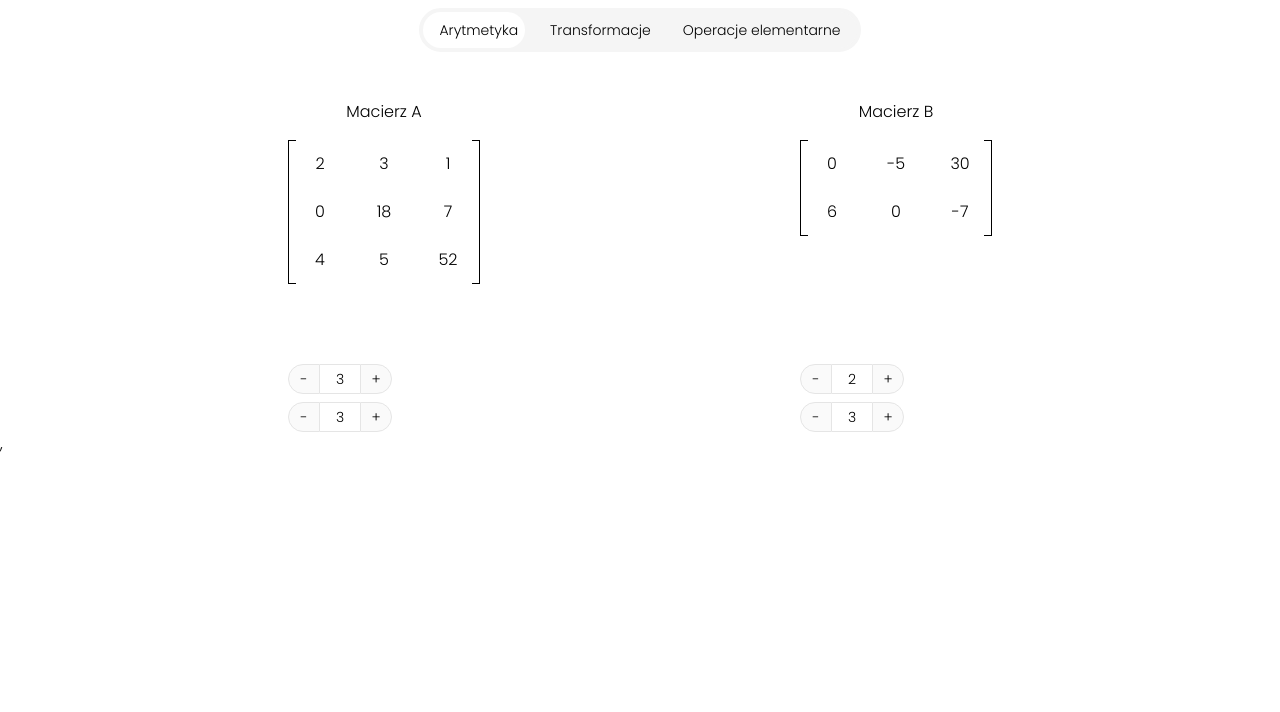
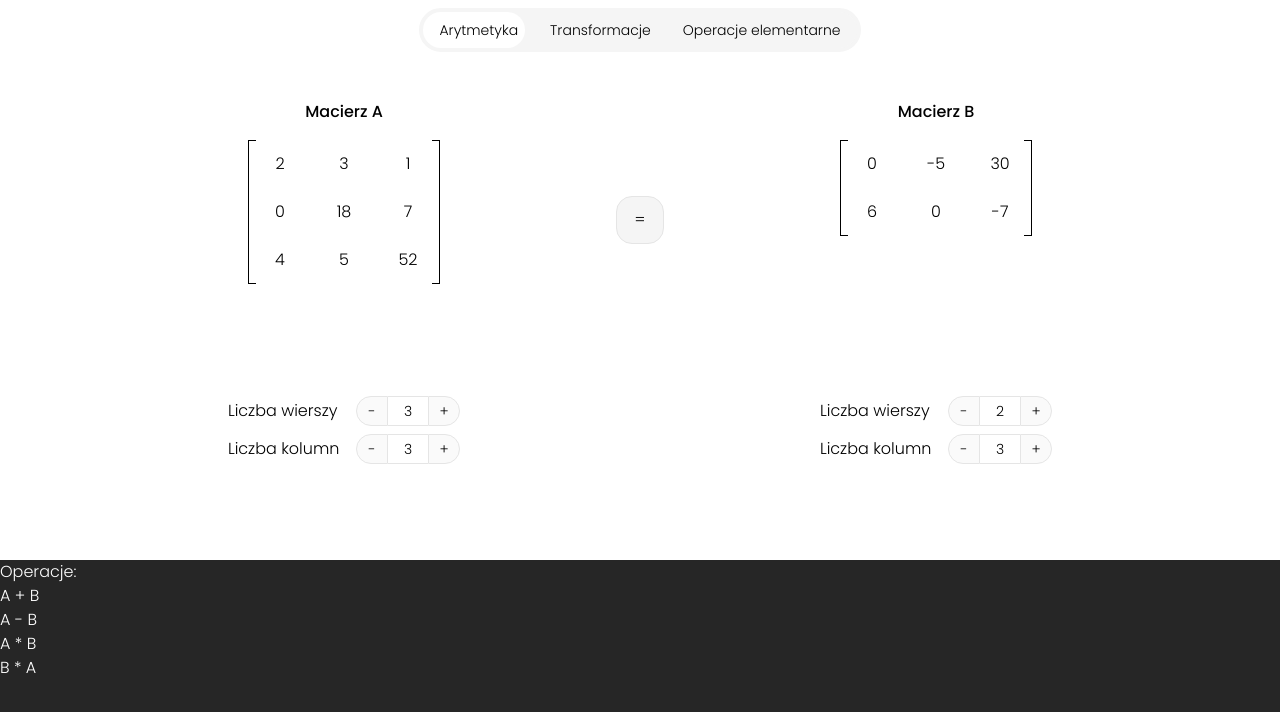
Before and after one commit to arkadiuszwolk/matrix-calculator, a React (Vite) app: page / in a window 1280 px wide. Shown: the top 712 px of the page. Built offline with nearby package versions, Linux system fonts and the light colour scheme.

Commit message:
Lock the matrix dimensions and add a function that swaps them

```diff
--- a/index.html
+++ b/index.html
@@ -1,10 +1,10 @@
-<!DOCTYPE html>
+<!doctype html>
 <html lang="pl">
   <head>
     <meta charset="UTF-8" />
     <link rel="icon" type="image/svg+xml" href="/vite.svg" />
     <meta name="viewport" content="width=device-width, initial-scale=1.0" />
-        <title>Vite + React</title>
+    <title>Matrix calculator</title>
   </head>
   <body>
     <div id="root"></div>
--- a/src/App.jsx
+++ b/src/App.jsx
@@ -44,43 +44,96 @@ function App() {
           onChange={(index) => setActiveTabIndex(index)}
         />
       </div>
-      <div className="flex items-start justify-center gap-80">
+      <div className="flex items-start justify-center gap-4">
         <div className="flex flex-col gap-2">
-          <div className="flex h-64 flex-col items-center gap-4">
-            <span>Macierz A</span>
+          <div className="flex h-72 w-128 flex-col items-center gap-4">
+            <span className="font-medium">Macierz A</span>
             <Matrix matrix={matrix1} onBlur={changeMatrix1Cell} />
           </div>
+          <div className="flex flex-col items-center gap-2">
+            <div className="flex items-center">
+              <span className="w-32">Liczba wierszy</span>
               <Stepper
                 onMinus={() => setMatrix1(deleteRow(matrix1))}
                 onPlus={() => setMatrix1(addRow(matrix1))}
+                isMinusDisabled={matrix1.length === 1}
+                isPlusDisabled={matrix1.length === 5}
               >
                 {matrix1.length}
               </Stepper>
+            </div>
+            <div className="flex items-center">
+              <span className="w-32">Liczba kolumn</span>
               <Stepper
                 onMinus={() => setMatrix1(deleteColumn(matrix1))}
                 onPlus={() => setMatrix1(addColumn(matrix1))}
+                isMinusDisabled={matrix1[0].length === 1}
+                isPlusDisabled={matrix1[0].length === 5}
               >
                 {matrix1[0].length}
               </Stepper>
             </div>
+          </div>
+        </div>
+
+        <button
+          onClick={() => {
+            const temporaryMatrix = matrix1;
+            setMatrix1(matrix2);
+            setMatrix2(temporaryMatrix);
+          }}
+          className="mt-24 h-12 w-12 cursor-pointer rounded-2xl border border-neutral-200 bg-neutral-100"
+        >
+          =
+        </button>
+
         <div className="flex flex-col gap-2">
-          <div className="flex h-64 flex-col items-center gap-4">
-            <span>Macierz B</span>
+          <div className="flex h-72 w-128 flex-col items-center gap-4">
+            <span className="font-medium">Macierz B</span>
             <Matrix matrix={matrix2} onBlur={changeMatrix2Cell} />
           </div>
+          <div className="flex flex-col items-center gap-2">
+            <div className="flex items-center">
+              <span className="w-32">Liczba wierszy</span>
               <Stepper
                 onMinus={() => setMatrix2(deleteRow(matrix2))}
                 onPlus={() => setMatrix2(addRow(matrix2))}
+                isMinusDisabled={matrix2.length === 1}
+                isPlusDisabled={matrix2.length === 5}
               >
                 {matrix2.length}
               </Stepper>
+            </div>
+            <div className="flex items-center">
+              <span className="w-32">Liczba kolumn</span>
               <Stepper
                 onMinus={() => setMatrix2(deleteColumn(matrix2))}
                 onPlus={() => setMatrix2(addColumn(matrix2))}
+                isMinusDisabled={matrix2[0].length === 1}
+                isPlusDisabled={matrix2[0].length === 5}
               >
                 {matrix2[0].length}
               </Stepper>
             </div>
+          </div>
+        </div>
+      </div>
+      <div className="mt-24 h-72 bg-neutral-800 text-white">
+        <h2>Operacje:</h2>
+        <ul>
+          <li>
+            <button>A + B</button>
+          </li>
+          <li>
+            <button>A - B</button>
+          </li>
+          <li>
+            <button>A * B</button>
+          </li>
+          <li>
+            <button>B * A</button>
+          </li>
+        </ul>
       </div>
     </>
   );
--- a/src/components/ui/stepper.jsx
+++ b/src/components/ui/stepper.jsx
@@ -1,16 +1,24 @@
-export function Stepper({ children, onMinus, onPlus }) {
+export function Stepper({
+  children,
+  onMinus,
+  onPlus,
+  isMinusDisabled,
+  isPlusDisabled,
+}) {
   return (
     <div className="flex text-sm">
       <button
         onClick={onMinus}
-        className="w-8 rounded-l-full border border-neutral-200 bg-neutral-50 hover:cursor-pointer hover:bg-neutral-100"
+        disabled={isMinusDisabled}
+        className={`w-8 rounded-l-full border border-neutral-200 bg-neutral-50 ${isMinusDisabled ? "" : "hover:cursor-pointer hover:bg-neutral-100"}`}
       >
         -
       </button>
       <span className="border-y border-neutral-200 px-4 py-1">{children}</span>
       <button
         onClick={onPlus}
-        className="w-8 rounded-r-full border border-neutral-200 bg-neutral-50 hover:cursor-pointer hover:bg-neutral-100"
+        disabled={isPlusDisabled}
+        className={`w-8 rounded-r-full border border-neutral-200 bg-neutral-50 ${isPlusDisabled ? "" : "hover:cursor-pointer hover:bg-neutral-100"}`}
       >
         +
       </button>
--- a/src/main.jsx
+++ b/src/main.jsx
@@ -5,6 +5,6 @@ import App from "./App.jsx";
 
 createRoot(document.getElementById("root")).render(
   <StrictMode>
-    <App />,
+    <App />
   </StrictMode>,
 );
```
Lines whose indentation alone changed are shown as unchanged.
